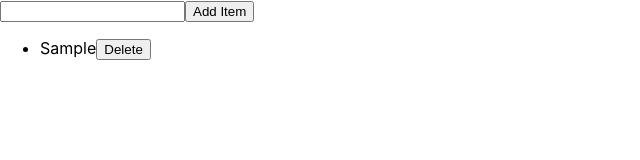
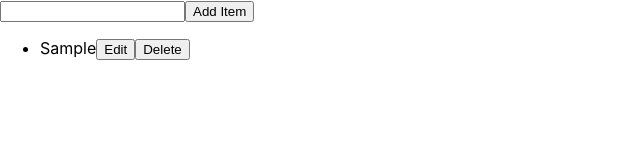
Before and after one commit to chewdev/hookspractice, a React (Create React App) app: page / in a window 1280 px wide. Both pictures are taken after typing "Sample" into the empty fields and a click on the button "Add Item". Shown: the top 160 px of the page, without its empty margins (0-640 px from the left). Built offline with nearby package versions, Linux system fonts and the light colour scheme.

Commit message:
Enable editing of items in todo list

```diff
--- a/src/components/TodoList.js
+++ b/src/components/TodoList.js
@@ -34,6 +34,16 @@ export default function TodoList() {
                 ...todoItems.slice(ind + 1)
               ])
             }
+            editItem={value => {
+              const newItems = todoItems.map((item, index) => {
+                if (ind !== index) {
+                  return item;
+                }
+                return value;
+              });
+
+              setTodoItems(newItems);
+            }}
             todoItems={todoItems}
           />
         ))}
--- a/src/components/TodoListItem.js
+++ b/src/components/TodoListItem.js
@@ -1,11 +1,20 @@
-import React from "react";
+import React, { useState } from "react";
 
-export default function TodoListItem({ item, ind, deleteItem }) {
+export default function TodoListItem({ item, ind, deleteItem, editItem }) {
+  const [isEditing, setIsEditing] = useState(false);
+
   return (
     <li key={ind}>
-      {item}
-      {/* <button>Edit</button> */
-      /*Add ability to edit todo item*/}
+      {isEditing ? (
+        <input
+          type="text"
+          value={item}
+          onChange={e => editItem(e.target.value)}
+        />
+      ) : (
+        item
+      )}
+      <button onClick={() => setIsEditing(!isEditing)}>Edit</button>
       <button onClick={deleteItem}>Delete</button>
     </li>
   );
```
